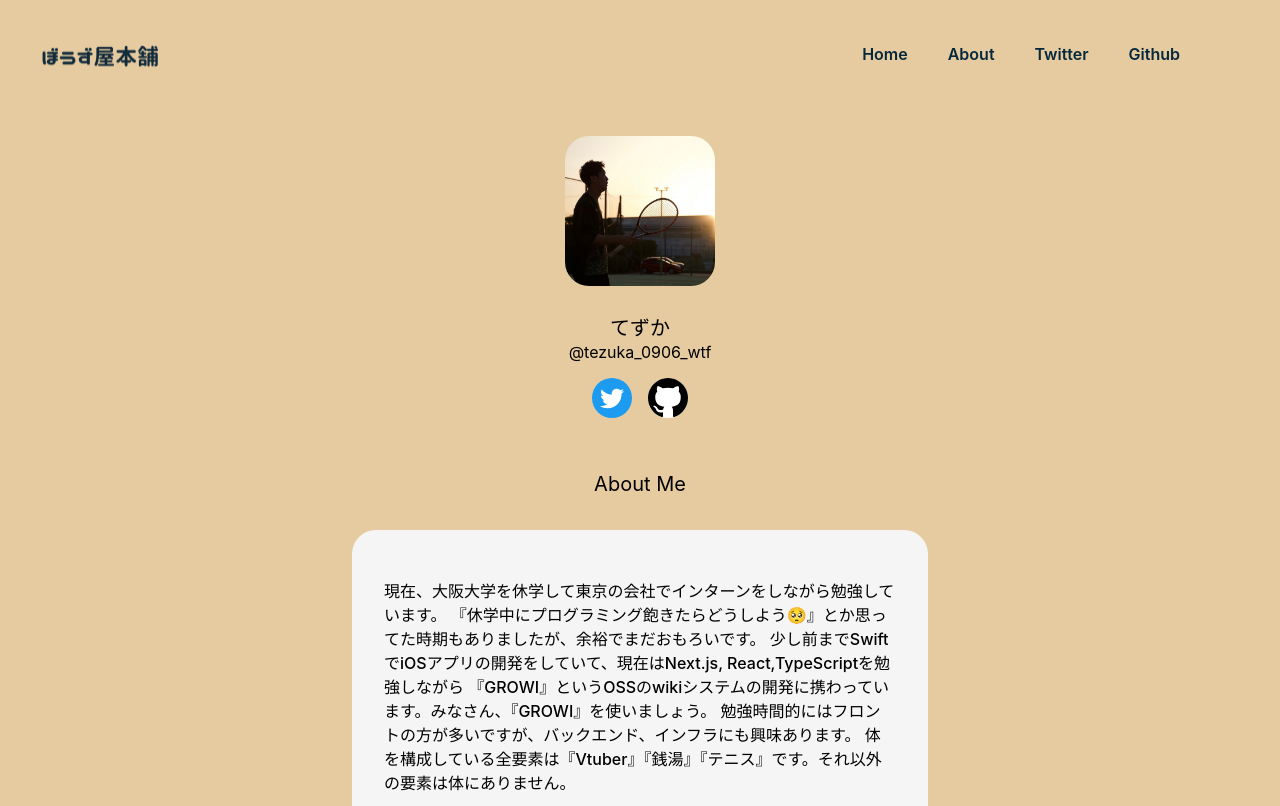
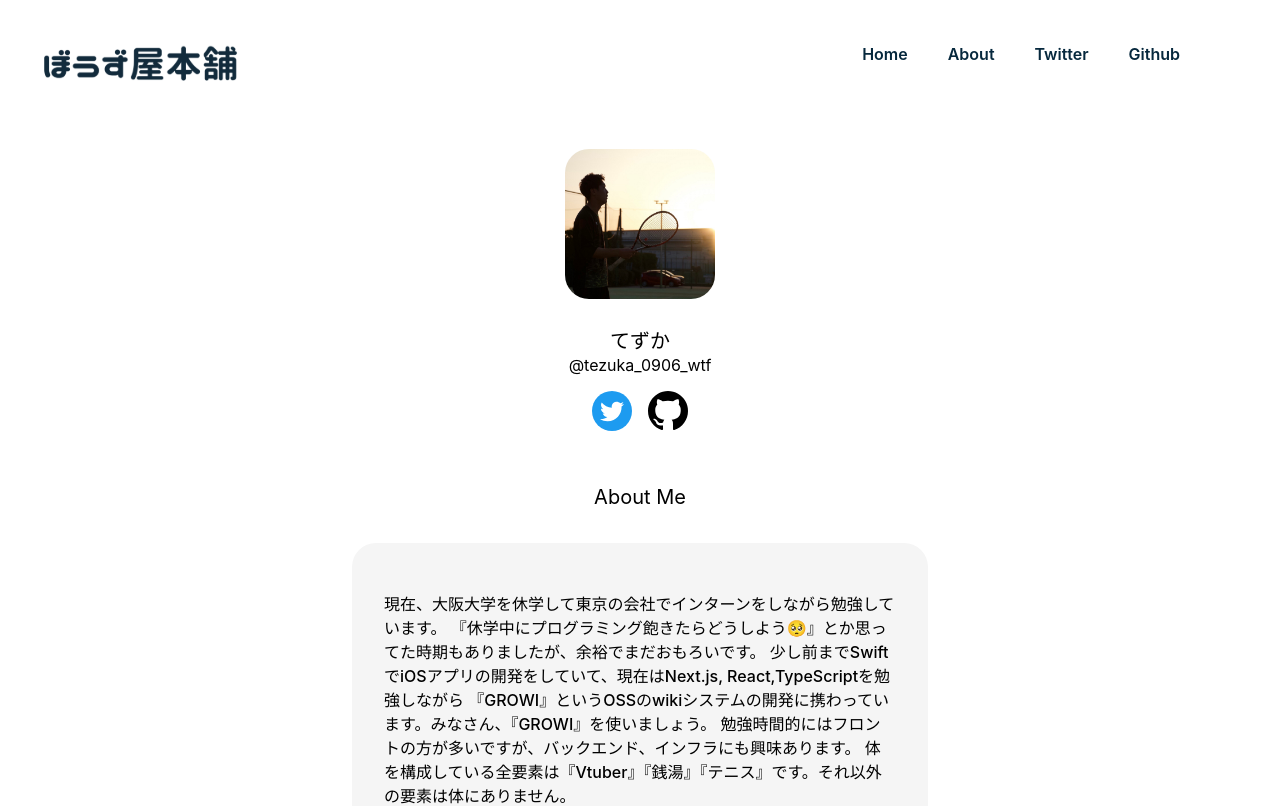
Before and after one commit to yukendev/blog, a Next.js app: page /me in a window 1280 px wide. Shown: the top 806 px of the page. Built offline with nearby package versions, Linux system fonts and the light colour scheme.

Commit message:
make Header design new

```diff
--- a/components/atoms/HeaderTitle.tsx
+++ b/components/atoms/HeaderTitle.tsx
@@ -1,12 +1,11 @@
 import Link from 'next/link';
-import { metaDataForBlog } from '../../data/meta';
 import TitleImg from '../../images/Title.svg';
 
 export const HeaderTitle = (): JSX.Element => {
   return (
     <Link href='/'>
       <div className='cursor-pointer'>
-        <TitleImg />
+        <TitleImg width={200} />
       </div>
     </Link>
   );
--- a/components/molecules/HeaderContents.tsx
+++ b/components/molecules/HeaderContents.tsx
@@ -12,7 +12,7 @@ const HeaderContentWrapper = (
   const { title, href } = props;
   return (
     <Link href={href}>
-      <div className='rounded px-2 py-1 mx-3 text-myTextColor cursor-pointer hover:bg-myBgColorHover font-semibold'>
+      <div className='px-2 py-1 mx-3 text-myTextColor cursor-pointer deco-underline font-semibold'>
         {title}
       </div>
     </Link>
@@ -25,7 +25,7 @@ const HeaderContentWrapperForExternal = (
 ): JSX.Element => {
   const { title, href } = props;
   return (
-    <div className='rounded px-2 py-1 mx-3 text-myTextColor cursor-pointer hover:bg-myBgColorHover font-semibold'>
+    <div className='px-2 py-1 mx-3 text-myTextColor cursor-pointer deco-underline font-semibold'>
       <a href={href} target='_blank' rel='noopener noreferrer'>
         {title}
       </a>
--- a/components/molecules/HeaderContentsForMobile.tsx
+++ b/components/molecules/HeaderContentsForMobile.tsx
@@ -12,7 +12,7 @@ const HeaderContentWrapper = (
   const { title, href } = props;
   return (
     <Link href={href}>
-      <div className='rounded px-2 py-3 mx-3 text-myTextColor cursor-pointer hover:bg-myBgColorHover'>
+      <div className='px-2 py-3 mx-3 text-myTextColor cursor-pointer deco-underline'>
         {title}
       </div>
     </Link>
@@ -25,7 +25,7 @@ const HeaderContentWrapperForExternal = (
 ): JSX.Element => {
   const { title, href } = props;
   return (
-    <div className='rounded px-2 py-3 mx-3 text-myTextColor cursor-pointer hover:bg-myBgColorHover'>
+    <div className='px-2 py-3 mx-3 text-myTextColor cursor-pointer deco-underline'>
       <a href={href} target='_blank' rel='noopener noreferrer'>
         {title}
       </a>
@@ -35,7 +35,7 @@ const HeaderContentWrapperForExternal = (
 
 export const HeaderContentsForMobile = (): JSX.Element => {
   return (
-    <div className='bg-myBgColorHover mt-3 rounded-xl p-3'>
+    <div className='bg-myBgColorDark mt-3 rounded-xl p-3'>
       {/* Home */}
       <HeaderContentWrapper title='Home' href='/' />
 
--- a/styles/globals.scss
+++ b/styles/globals.scss
@@ -14,3 +14,12 @@ a {
 * {
   box-sizing: border-box;
 }
+
+.deco-underline:hover {
+  text-decoration: underline; /* 下線 */
+  text-decoration-thickness: 0.5em; /* 線の太さ */
+  // text-decoration-color: rgba(255, 228, 0, 0.4); /* 線の色 */
+  text-decoration-color: rgba(182,227,136,0.5);
+  text-underline-offset: -0.2em; /* 線の位置。テキストに重なるようにやや上部にする */
+  text-decoration-skip-ink: none; /* 下線と文字列が重なる部分でも下線が省略されない（線が途切れない） */
+}
--- a/tailwind.config.js
+++ b/tailwind.config.js
@@ -8,7 +8,8 @@ module.exports = {
   theme: {
     extend: {
       colors: {
-        myBgColor: '#E5CB9F',
+        myBgColor: '#FFFFFF', // 全体の背景色
+        myBgColorDark: '#F2F2F2', // 背景色より少し濃い色
         myBgColorHover: '#D3BA8E',
         myTextColor: '#06283D',
         myTagColor: '#06283D',
```
Also changed, not shown: images/Title.svg.
